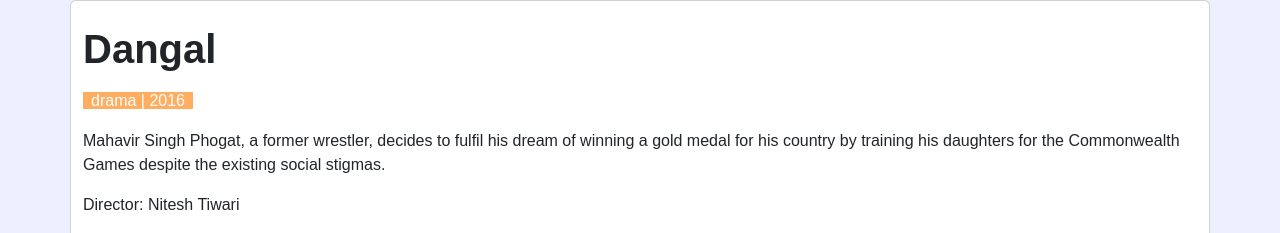
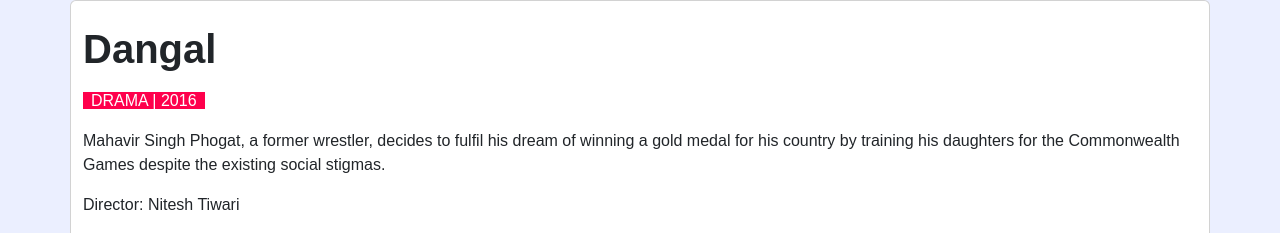
Before and after one commit to StringerMus/django-film-club, a Django app: page /dangal/ in a window 1280 px wide. Shown: the part 72-305 px from the top of the page. Run offline with Django 4.2, Linux system fonts and the light colour scheme; data comes from the database, SQL or seed files in the repository; data that the repository does not hold is empty; some libraries are stand-ins or nearby versions; some web fonts are replaced.

Commit message:
Flash img colour to red on index & film detail. Add to film deatils features in readme.

```diff
--- a/film/models.py
+++ b/film/models.py
@@ -21,7 +21,7 @@ GENRE_CHOICES = (
     ('crime','CRIME'),
 )
 
-# Create your models here.
+
 class Movie(models.Model):
     title = models.CharField(max_length=200, unique=True)
     slug = models.SlugField(max_length=200, unique=True, default=uuid.uuid4, editable=False)
@@ -32,10 +32,10 @@ class Movie(models.Model):
     director = models.CharField(max_length=200, unique=False)
     added_on = models.DateTimeField(auto_now_add=True)
 
+    # Generate the slug based on title and id
+    # Limits to 50 characters for safety
     def save(self, *args, **kwargs):
         if not self.slug:
-            # Generate the slug based on title and id
-            # Limit to 50 characters for safety
             self.slug = slugify(self.title)[:50]
             if self.id:
                 self.slug += '-' + str(self.id)
--- a/film/templates/film/index.html
+++ b/film/templates/film/index.html
@@ -39,7 +39,7 @@
                             </div>
                             <a href="{% url 'film_detail' movie.slug %}" class="post-link">
                                 <h2 class="card-title mt-3">{{ movie.title }}</h2>
-                                <p class="card-text synopsis post-link">{{ movie.synopsis | safe }}</p>
+                                <p class="card-text synopsis">{{ movie.synopsis | safe }}</p>
                             </a>
                             <hr/>
                             <p class="card-text text-muted h6 date">{{ movie.added_on }}
--- a/static/css/style.css
+++ b/static/css/style.css
@@ -151,7 +151,7 @@ nav a{
     position: absolute;
     bottom: 10%;
     min-width: 30%;
-    background-color: #ffad60;
+    background-color: #ff004c;
 }
 
 .card {
@@ -172,10 +172,11 @@ nav a{
 
 .film-subtitle{
     display: inline;
-    background-color: #ffad60;
+    background-color: #ff004c;
     margin-top: 5px;
     padding: 0 8px 0;
     color: white;
+    text-transform: uppercase;
 }
 
 .film-card{
```
Also changed, not shown: README.md.
